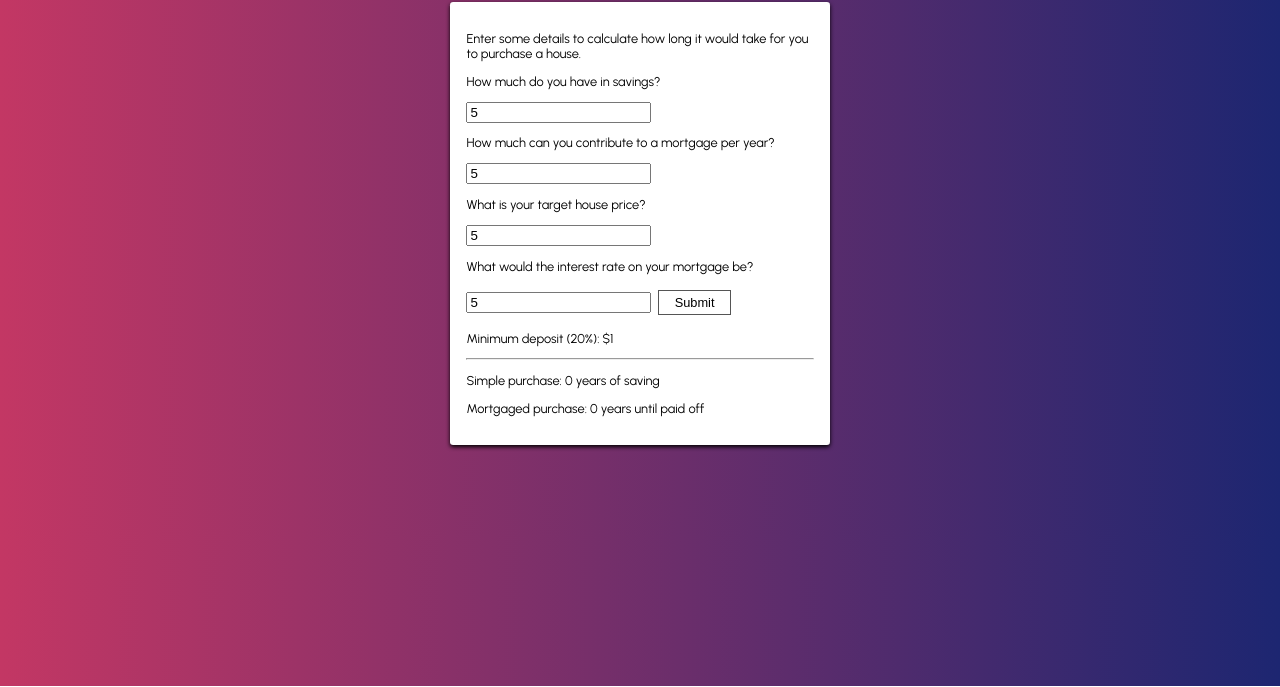
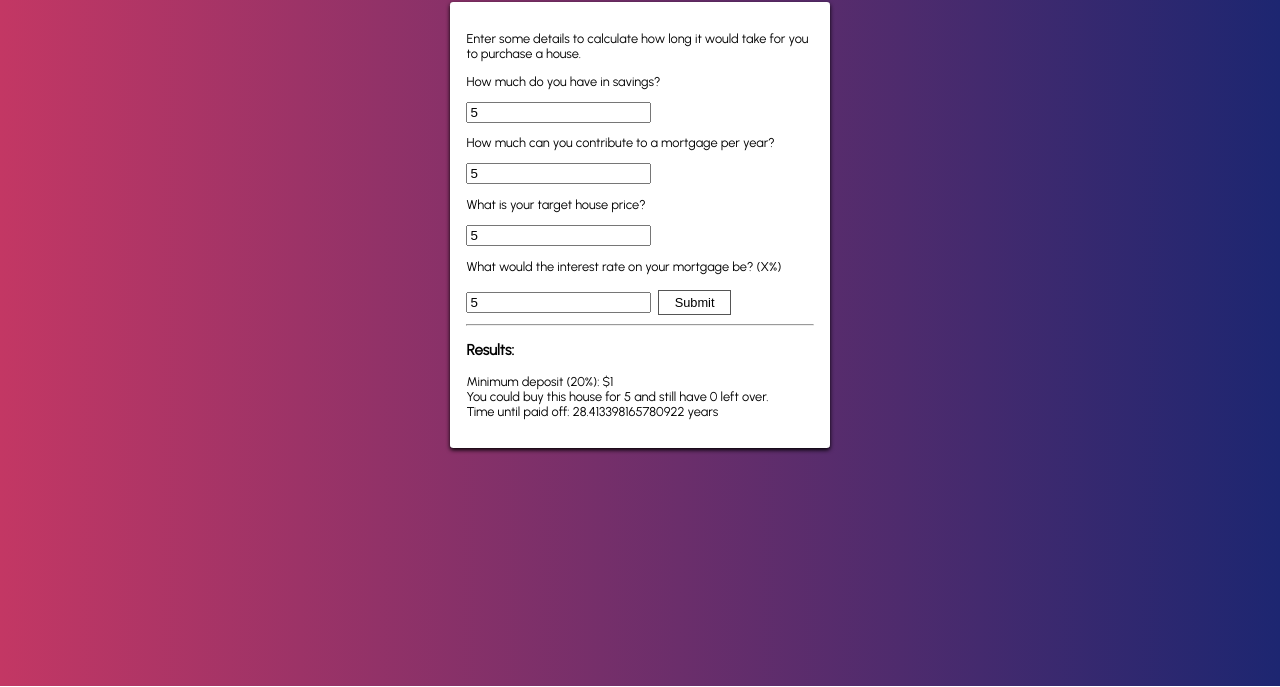
Before and after one commit to BionicCat27/HouseCalculator, a plain HTML site: page index.html in a window 1280 px wide. Both pictures are taken after typing "5", "5", "5", "5" into the empty fields and a click on the button "Submit". Shown: the part 62-749 px from the top of the page. Drawn offline with nearby package versions, Linux system fonts and the light colour scheme.

Commit message:
Preliminary logic changes and results display changes

```diff
--- a/index.html
+++ b/index.html
@@ -24,16 +24,16 @@
             <p>How much do you have in savings?</p>
             <input id="savings" type="number">
             <p>How much can you contribute to a mortgage per year?</p>
-            <input id="salary" type="number">
+            <input id="contribution" type="number">
             <p>What is your target house price?</p>
             <input id="targetprice" type="number">
-            <p>What would the interest rate on your mortgage be?</p>
+            <p>What would the interest rate on your mortgage be? (X%)</p>
             <input id="interest-rate" type="number">
             <button id="submit-btn">Submit</button>
-            <p id="deposit-result">Minimum deposit (20%): </p>
             <hr>
-            <p id="simple-result">Simple purchase: </p>
-            <p id="mortgaged-result">Mortgaged purchase: </p>
+            <h3>Results:</h3>
+            <p id="results"></p>
+
         </div>
         <footer id="credit-footer">A project by <a href="https://aslanbb.vercel.app/">Aslan Bennington-Barr</a><br>
             <a href="https://github.com/BionicCat27"><img id="github-logo" src="resources/GitHub_Logo.png" ></a>
--- a/index.js
+++ b/index.js
@@ -1,56 +1,60 @@
 initListeners();
+
+var savingsAmount;
+var contributionAmount;
+var targetHousePrice;
+var interestRateAmount;
+
+var minDepositValue;
 
 function initListeners() {
     addSubmitListener();
-    priceChangeListener();
 }
 
 function addSubmitListener() {
     $('#submit-btn').click(function() {
-        priceChangeListener();
-        calculateSimpleTime();
-        calculateMortgagedTime();
+        calculateResults();
     });
 }
 
-function priceChangeListener() {
-    $('#targetprice').change(function() {
-        var price = $(this).val();
-        var minDeposit = $('#deposit-result');
-        minDeposit.text("Minimum deposit (20%): $" + ((price / 100) * 20));
-    });
-}
+function calculateResults() {
 
-function calculateSimpleTime() {
-    var savings = document.getElementById("savings").value;
-    var salary = document.getElementById("salary").value;
-    var targetprice = document.getElementById("targetprice").value;
+    var result = document.getElementById("results");
+    result.innerText = "";
 
-    var result = (targetprice-savings) / salary;
-    var resultEl = document.getElementById("simple-result");
-    resultEl.innerText = "Simple purchase: " + result + " years of saving";
-}
+    //Get values
+    savingsAmount = parseFloat(document.getElementById("savings").value);
+    contributionAmount = parseFloat(document.getElementById("contribution").value);
+    targetHousePrice = parseFloat(document.getElementById("targetprice").value);
+    interestRateAmount = parseFloat(document.getElementById("interest-rate").value);
 
-function calculateMortgagedTime() {
-    var savings = document.getElementById("savings").value;
-    var salary = document.getElementById("salary").value;
-    var targetprice = document.getElementById("targetprice").value;
-    var interestrate = document.getElementById("interest-rate").value;
+    //Calculate minimum deposit
+    minDepositValue = (targetHousePrice / 100) * 20;
+    result.innerText += "Minimum deposit (20%): $" + (minDepositValue) + "\n";
 
-    var postdepositprice = targetprice - (savings);
-    var years = 0;
-    while(postdepositprice > 0) {
-        years++;
-        postdepositprice -= salary;
-        postdepositprice = postdepositprice * (1 + (interestrate / 100));
-        if(years > 50) {
-            var resultEl = document.getElementById("mortgaged-result");
-            resultEl.innerText = "Mortgaged purchase: " + 50 + "> years until paid off";
-            break;
-        }
+    //Check minimum deposit
+    if(minDepositValue > savingsAmount) {
+        //Calculate time until deposit achieved
+       var timeTilDeposit = (minDepositValue - savingsAmount) / contributionAmount;
+       result.innerText += "Savings amount is less than minimum deposit. It will take " + timeTilDeposit + " years to save for the deposit.\n";
+       savingsAmount = 1;
     }
 
-    var result = years;
-    var resultEl = document.getElementById("mortgaged-result");
-    resultEl.innerText = "Mortgaged purchase: " + result + " years until paid off";
+    //Check savings sufficient
+    if(savingsAmount >= targetHousePrice) {
+        var difference = savingsAmount - targetHousePrice;
+        result.innerText += "You could buy this house for " + targetHousePrice + " and still have " + difference + " left over.\n";
+    }
+
+    //Calculate time until mortgage paid off
+    var topVal = parseFloat(contributionAmount / (contributionAmount - (savingsAmount * interestRateAmount)));
+    var top = parseFloat(Math.log10(Math.abs(topVal)));
+    var bottomVal = parseFloat(1 + (interestRateAmount / 100));
+    var bottom = parseFloat(Math.log10(Math.abs(bottomVal)));
+    var timeUntilPaidOff = parseFloat(Math.abs(top / bottom));
+
+    alert(top + " " + bottom);
+
+    result.innerText += "Time until paid off: " + timeUntilPaidOff + " years \n";
+
 }
```
